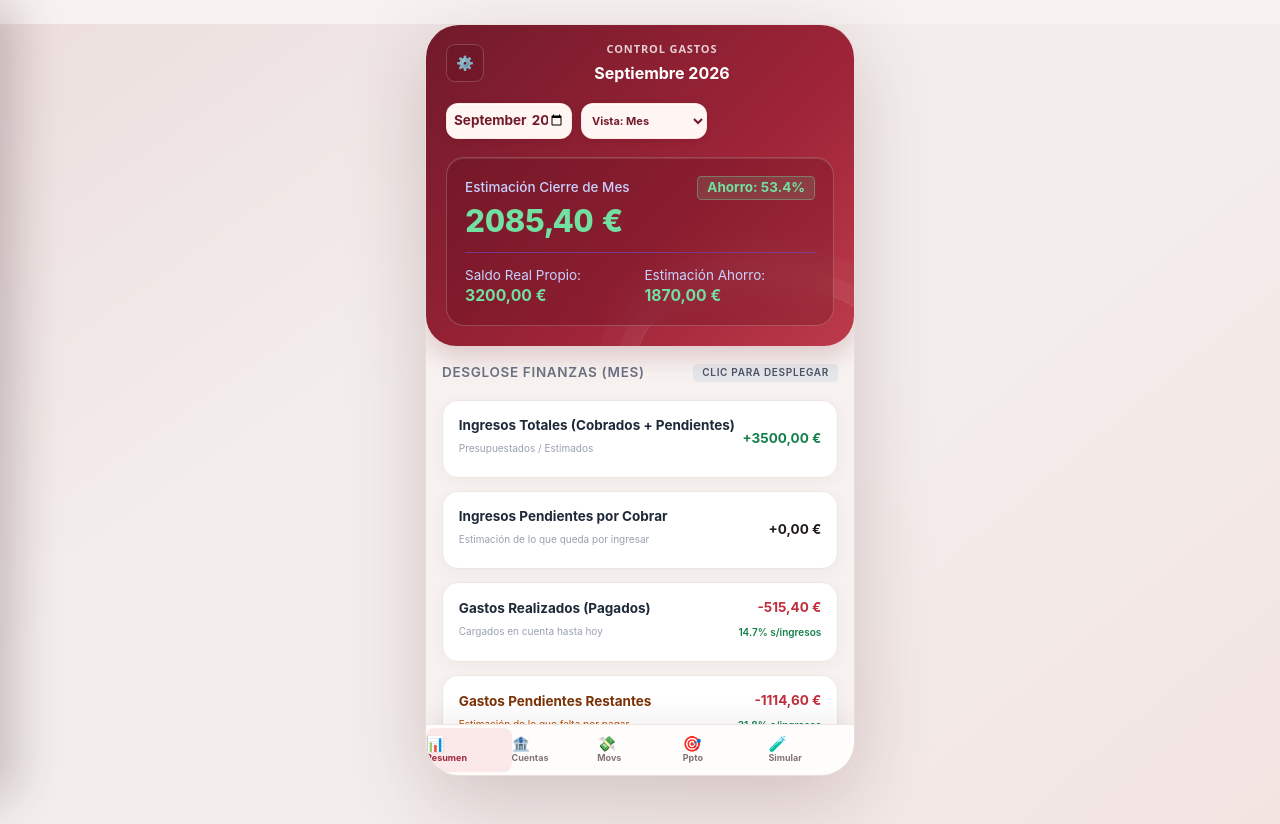
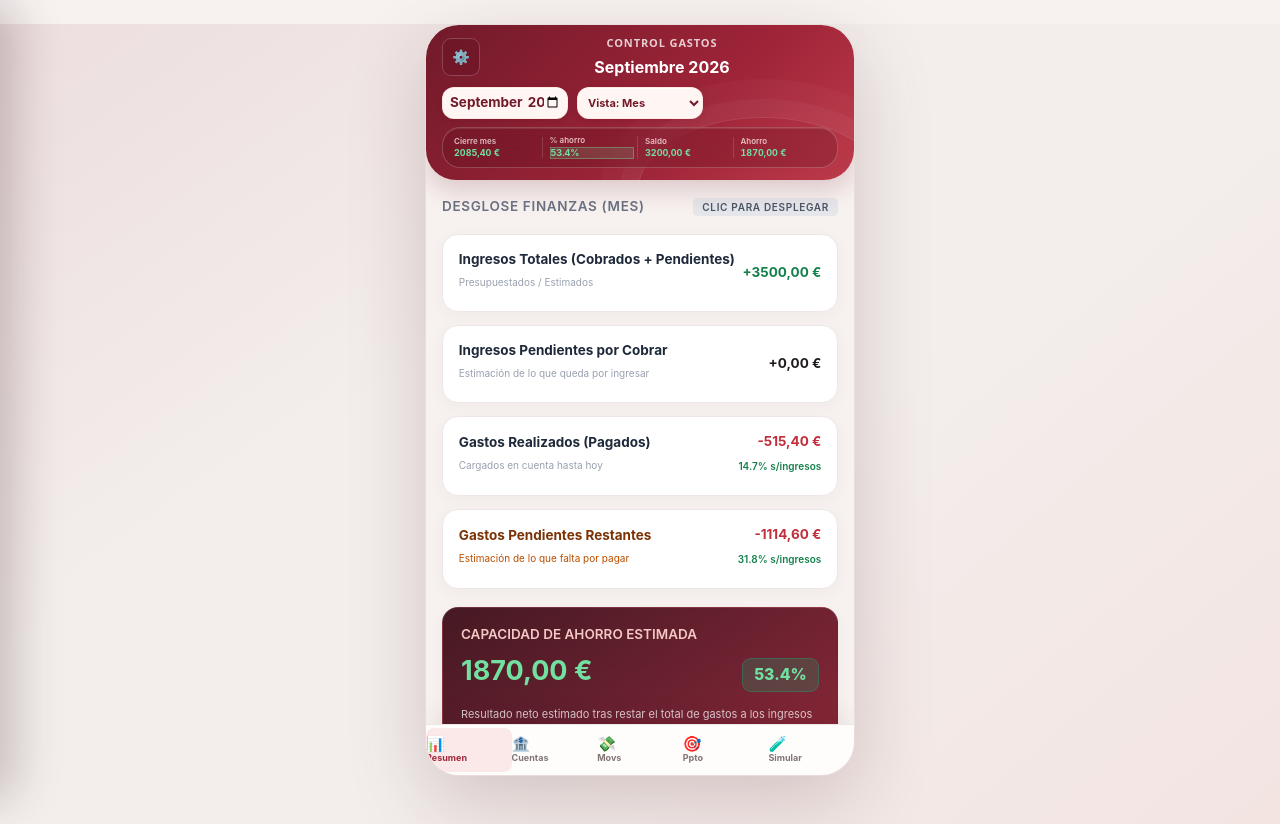
Before and after one commit to pablovin21/finanzas_pwa_v2, a website built with Vite: page index.html in a window 1280 px wide. Built offline with nearby package versions, Linux system fonts and the light colour scheme.

Commit message:
Compacta los KPI de la cabecera

```diff
--- a/index.html
+++ b/index.html
@@ -66,19 +66,22 @@
           </select>
         </div>
         <div class="bg-indigo-700/60 backdrop-blur-md rounded-xl p-4 border border-indigo-400/30">
-          <div class="flex justify-between items-center text-xs text-indigo-200 font-medium">
-            <span id="lbl-kpi-forecast">Estimación Cierre de Mes</span>
-            <span id="lbl-kpi-ahorro-pct" class="bg-emerald-500 text-white px-2 py-0.5 rounded font-bold">Ahorro: 0%</span>
-          </div>
-          <div class="text-3xl font-extrabold mt-1" id="kpi-forecast">0,00 €</div>
-          <div class="grid grid-cols-2 gap-2 mt-3 pt-3 border-t border-indigo-500/40 text-xs">
-            <div>
-              <span class="text-indigo-200 block">Saldo Real Propio:</span>
-              <span class="font-bold text-sm" id="kpi-saldo-real">0,00 €</span>
+          <div class="header-kpis">
+            <div class="header-kpi">
+              <span class="header-kpi-label" id="lbl-kpi-forecast">Cierre mes</span>
+              <span class="header-kpi-value" id="kpi-forecast">0,00 €</span>
             </div>
-            <div>
-              <span class="text-indigo-200 block">Estimación Ahorro:</span>
-              <span class="font-bold text-sm text-emerald-300" id="kpi-ahorro-importe">0,00 €</span>
+            <div class="header-kpi">
+              <span class="header-kpi-label">% ahorro</span>
+              <span class="header-kpi-value" id="lbl-kpi-ahorro-pct">0%</span>
+            </div>
+            <div class="header-kpi">
+              <span class="header-kpi-label">Saldo</span>
+              <span class="header-kpi-value" id="kpi-saldo-real">0,00 €</span>
+            </div>
+            <div class="header-kpi">
+              <span class="header-kpi-label">Ahorro</span>
+              <span class="header-kpi-value" id="kpi-ahorro-importe">0,00 €</span>
             </div>
           </div>
         </div>
--- a/src/main.js
+++ b/src/main.js
@@ -247,7 +247,7 @@ function calcularFinanzas() {
   setSignedAmount('kpi-forecast', forecast);
   setSignedAmount('kpi-saldo-real', saldoRealPropio);
   setSignedAmount('kpi-ahorro-importe', capacidadAhorroImporte);
-  setSignedValue('lbl-kpi-ahorro-pct', `Ahorro: ${capacidadAhorroPct.toFixed(1)}%`, capacidadAhorroPct);
+  setSignedValue('lbl-kpi-ahorro-pct', `${capacidadAhorroPct.toFixed(1)}%`, capacidadAhorroPct);
   setSignedAmount('resumen-ingresos-totales', ingresosTotalesPrevisibles, '+');
   setSignedAmount('resumen-ingresos-pendientes', ingresosPendientesTotal, '+');
   setSignedAmount('resumen-gastos-reales', gastosReales, '-', true);
@@ -856,7 +856,7 @@ function actualizarSelectoresCuentas() {
 function cambiarVistaTemporal(valor) {
   vistaActual = valor;
   actualizarTituloPeriodo();
-  document.getElementById('lbl-kpi-forecast').innerText = valor === 'MES' ? 'Estimación Cierre de Mes' : 'Estimación Cierre de Año';
+  document.getElementById('lbl-kpi-forecast').innerText = valor === 'MES' ? 'Cierre mes' : 'Cierre año';
   document.getElementById('txt-vista-actual').innerText = valor === 'MES' ? 'Mes' : 'Año Completo';
   calcularFinanzas();
 }
--- a/src/style.css
+++ b/src/style.css
@@ -388,11 +388,16 @@ body {
   z-index: 1;
 }
 
+.app-container > header {
+  padding: max(10px, env(safe-area-inset-top)) 16px 12px;
+}
+
 .app-container > header > div:first-child {
   display: grid;
   grid-template-columns: 38px minmax(0, 1fr);
   gap: 6px;
   align-items: center;
+  margin-bottom: 8px !important;
 }
 
 .app-container > header > div:first-child > button {
@@ -410,13 +415,14 @@ body {
   position: relative;
   z-index: 2;
   width: 100%;
+  margin-bottom: 8px !important;
 }
 
 .app-container > header .period-controls input[type="month"] {
   flex: 0 0 126px;
   width: 126px;
   min-width: 126px;
-  height: 36px;
+  height: 32px;
   padding-inline: 6px;
   color: var(--app-red-dark);
   color-scheme: light;
@@ -432,7 +438,7 @@ body {
 .app-container > header .period-controls select {
   flex: 0 0 126px;
   width: 126px;
-  height: 36px;
+  height: 32px;
   padding-inline: 6px;
   color: var(--app-red-dark);
   font-size: 11px;
@@ -490,13 +496,68 @@ body {
   background: rgba(80, 12, 24, 0.23);
   box-shadow: inset 0 1px rgba(255, 255, 255, 0.11);
   backdrop-filter: blur(14px);
+  padding: 8px !important;
 }
 
-.app-container > header #kpi-forecast {
-  font-size: 31px;
-  letter-spacing: 0;
+.app-container > header .header-kpis {
+  display: grid;
+  grid-template-columns: repeat(4, minmax(0, 1fr));
+  align-items: center;
+  gap: 4px;
+}
+
+.app-container > header .header-kpi {
+  display: flex;
+  min-width: 0;
+  flex-direction: column;
+  justify-content: center;
+  gap: 3px;
+  padding: 0 3px;
+  border-right: 1px solid rgba(255, 255, 255, 0.14);
+}
+
+.app-container > header .header-kpi:last-child {
+  border-right: 0;
+}
+
+.app-container > header .header-kpi-label {
+  overflow: hidden;
+  color: rgba(255, 237, 234, 0.78);
+  font-size: 8px;
+  font-weight: 600;
   line-height: 1.1;
+  white-space: nowrap;
+  text-overflow: ellipsis;
+}
+
+.app-container > header .header-kpi-value {
+  overflow: hidden;
+  color: white;
+  font-size: 9px;
+  font-weight: 750;
+  line-height: 1.1;
+  white-space: nowrap;
+  text-overflow: clip;
   font-variant-numeric: tabular-nums;
+}
+
+.app-container > header #kpi-ahorro-importe,
+.app-container > header #lbl-kpi-ahorro-pct {
+  color: #72e0a0 !important;
+}
+
+@media (max-width: 360px) {
+  .app-container > header .header-kpis {
+    gap: 1px;
+  }
+
+  .app-container > header .header-kpi {
+    padding-inline: 2px;
+  }
+
+  .app-container > header .header-kpi-value {
+    font-size: 8px;
+  }
 }
 
 .app-container > nav {
```
